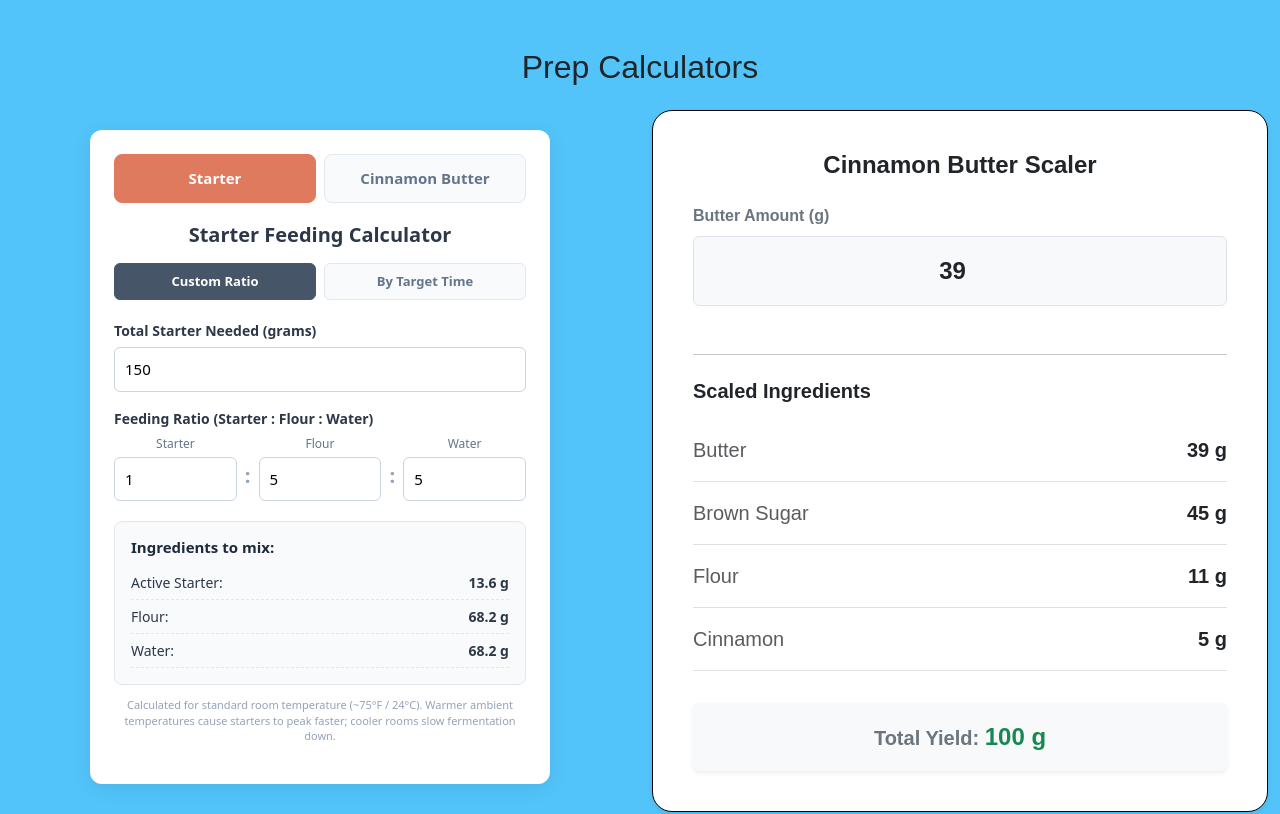
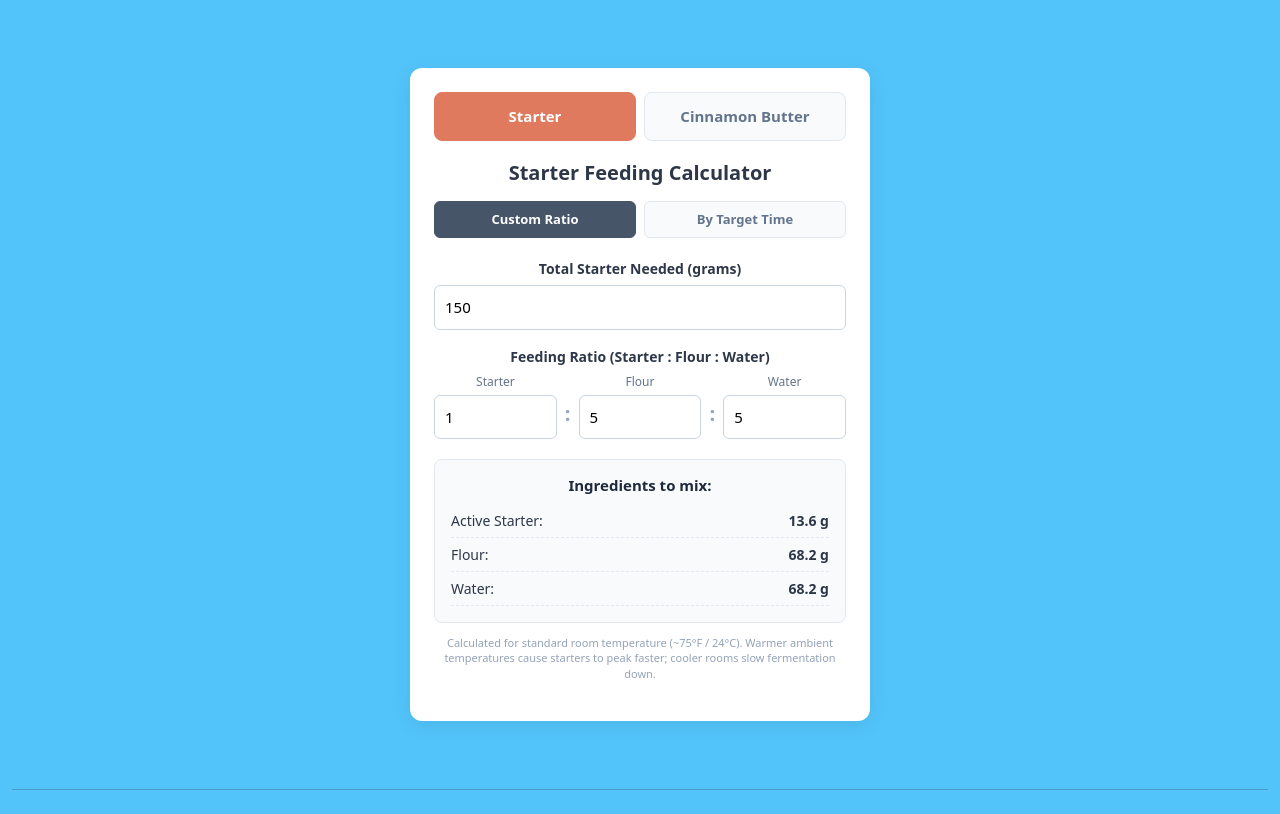
Before and after one commit to dylandotanthony/dylans-homomade-bakery, a React (Vite) app: page /calculator in a window 1280 px wide. Shown: the top 814 px of the page. Built offline with nearby package versions, Linux system fonts and the light colour scheme; a web font is replaced by a local one.

Commit message:
Update Calculator.jsx

```diff
--- a/src/Calculator.jsx
+++ b/src/Calculator.jsx
@@ -1,7 +1,6 @@
 import React, { useState, useEffect } from 'react';
 import Footer from './Footer';
 import SourdoughStarterCalculator from './SourdoughStarterCalculator';
-import CinnamonButterCalculator from './CinnamonButterCalculator'; // <-- Add this import
 
 export default function App() {
   return (
@@ -9,17 +8,9 @@ export default function App() {
       {/* Header Added Here */}
 
 
-      {/* Starter Calculator Section */}
-<div className="my-5">
-        <h2 className="text-center mb-4">Prep Calculators</h2>
-        <div className="row g-4">
-          <div className="col-12 col-md-6">
-            <SourdoughStarterCalculator />
-          </div>
-          <div className="col-12 col-md-6">
-            <CinnamonButterCalculator />
-          </div>
-        </div>
+      {/* Prep Calculators Section (Now includes both via tabs) */}
+      <div className="text-center my-5 mx-auto" style={{ maxWidth: '500px' }}>
+        <SourdoughStarterCalculator />
       </div>
 
       <hr className="my-5" />
```
